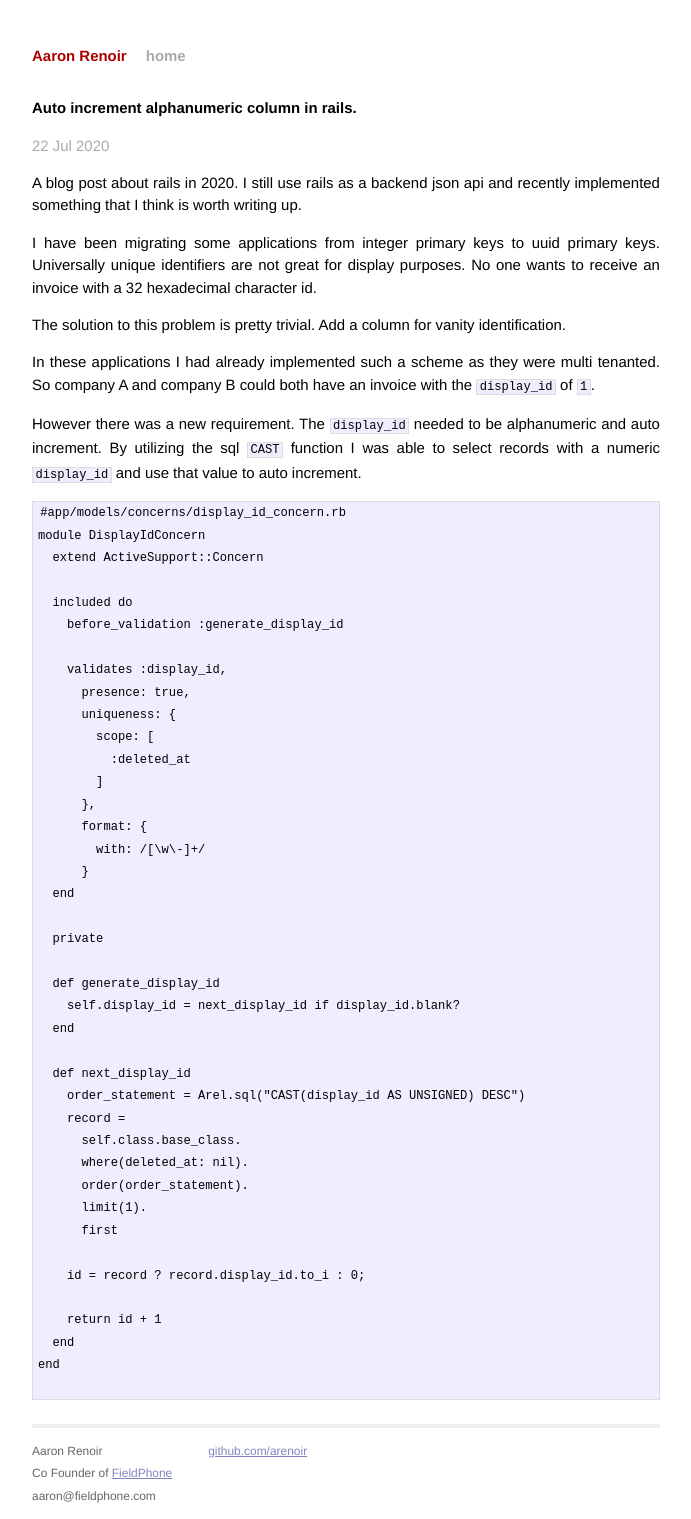
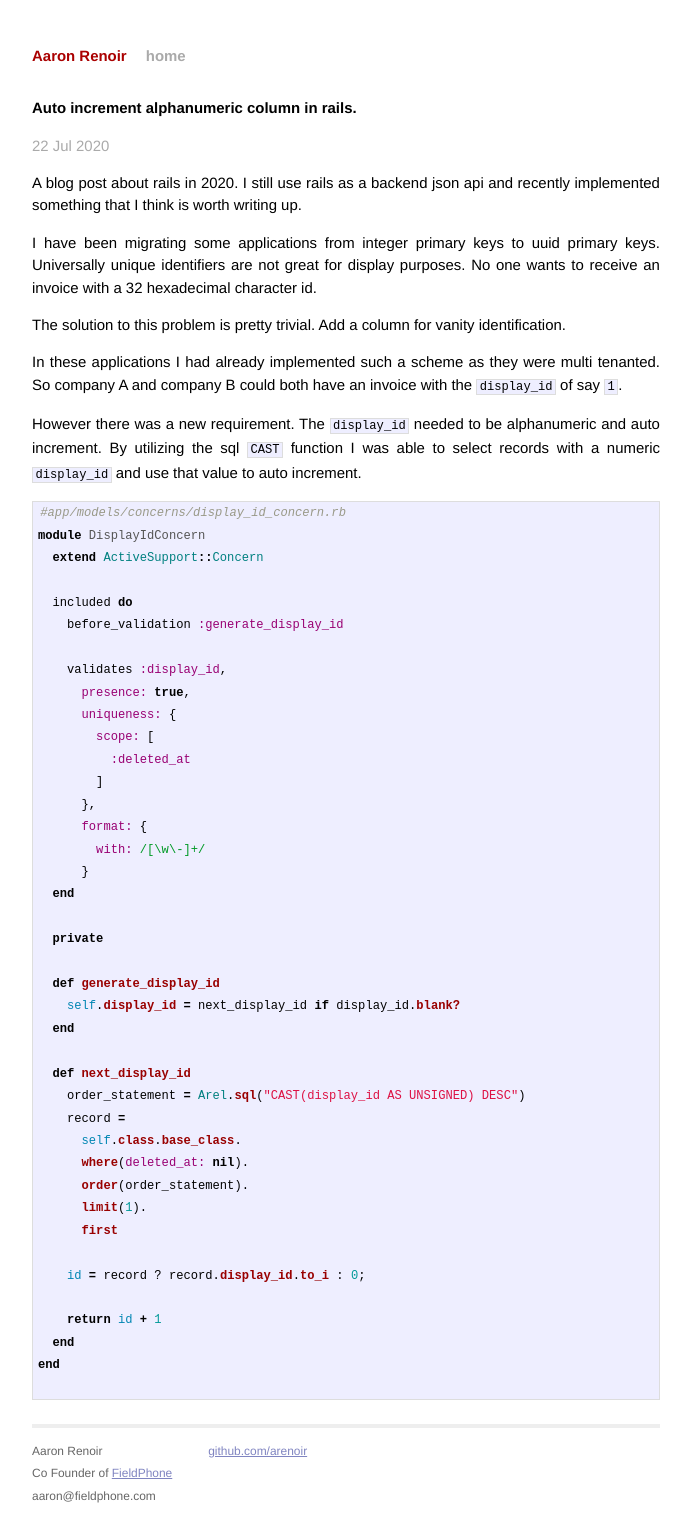
Before and after one commit to arenoir/portfolio, a Jekyll site: the page built from _posts/2020-07-22-auto-increment-alphanumeric-column-in-rails.markdown, in a window 1280 px wide. Shown: the whole page, without its empty margins (294-985 px from the left). Built offline with Jekyll 4.4.1, drawn with Linux system fonts in a browser that asks for light colours; nearby versions of some CDN libraries.

Commit message:
fix formatting

````diff
--- a/_posts/2014-02-12-carp-changes-FreeBSD-10.markdown
+++ b/_posts/2014-02-12-carp-changes-FreeBSD-10.markdown
@@ -12,7 +12,7 @@ The first problem I encountered was loading the CARP kernel module. It turns out
 
 So enable carp by adding the following line to `/boot/loader.conf`
 
-```
+```bash
 carp_load="YES"
 ```
 
@@ -22,7 +22,7 @@ You no longer define carp interfaces with `ifconfig_carp`. Instead you create a
 
 Here is an example of a working `rc.conf`
 
-```
+```bash
 ifconfig_em1="inet 38.111.159.78/32"
 ifconfig_em2="inet 38.111.159.78/32"
 
@@ -41,7 +41,7 @@ The alias number must be sequential, skipping numbers will result in the interfa
 
 Alternatively we could setup the interfaces using `ifconfig_<interface>_aliases` property.
 
-```
+```bash
 ifconfig_em1_aliases="\
   vhid 12 advskew 210 pass RD0B4OBZ 192.168.1.11/32 \
   vhid 12 advskew 210 pass RD0B4OBZ 192.168.1.12/32 \
--- a/_posts/2014-06-19-bearer-tokens-and-procted-downloads-with-rails.markdown
+++ b/_posts/2014-06-19-bearer-tokens-and-procted-downloads-with-rails.markdown
@@ -14,7 +14,7 @@ My solution was to create essentially another token and call it a `download_tick
 Here is the relevant rails code.
 
 
-```
+```ruby
 #app/models/download_ticket.rb
 class DownloadTicket
   attr_reader :encryptor
--- a/_posts/2020-07-22-auto-increment-alphanumeric-column-in-rails.markdown
+++ b/_posts/2020-07-22-auto-increment-alphanumeric-column-in-rails.markdown
@@ -10,11 +10,11 @@ I have been migrating some applications from integer primary keys to uuid primar
 
 The solution to this problem is pretty trivial. Add a column for vanity identification.
 
-In these applications I had already implemented such a scheme as they were multi tenanted.  So company A and company B could both have an invoice with the `display_id` of `1`.
+In these applications I had already implemented such a scheme as they were multi tenanted.  So company A and company B could both have an invoice with the `display_id` of say `1`.
 
 However there was a new requirement. The `display_id` needed to be alphanumeric and auto increment. By utilizing the sql `CAST` function I was able to select records with a numeric `display_id` and use that value to auto increment.
 
-```
+```ruby
 #app/models/concerns/display_id_concern.rb
 module DisplayIdConcern
   extend ActiveSupport::Concern
````
